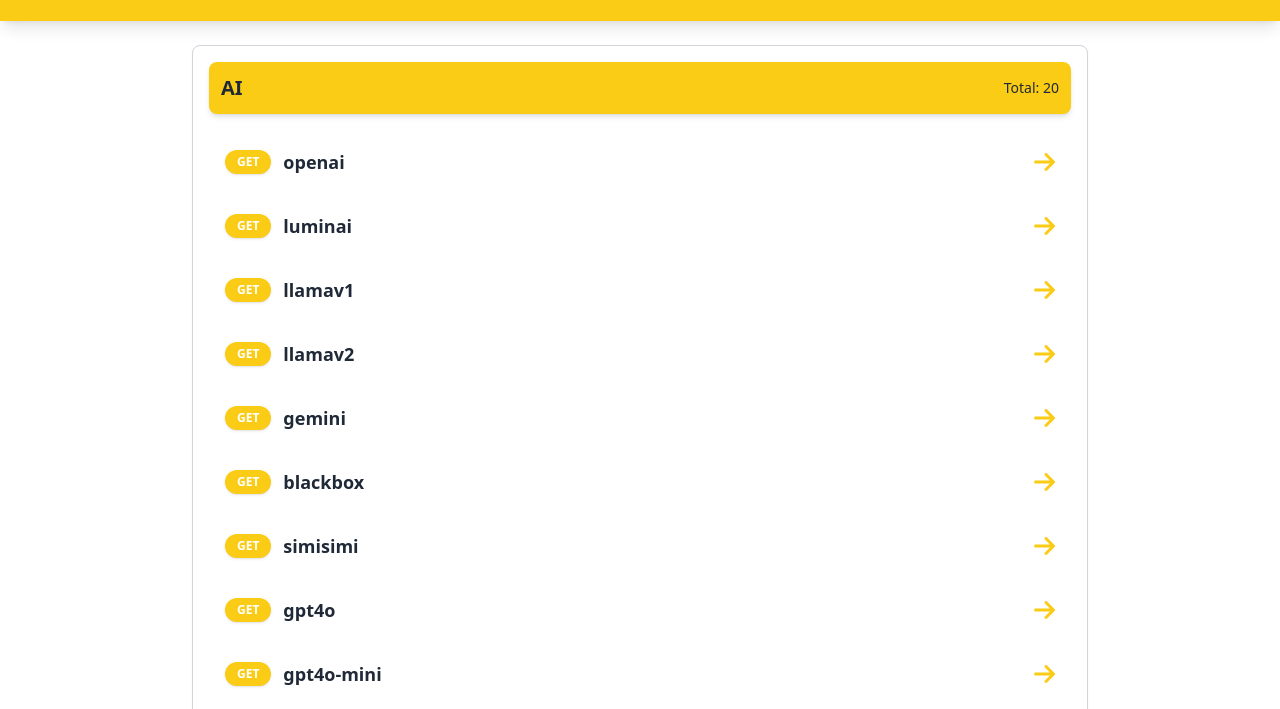
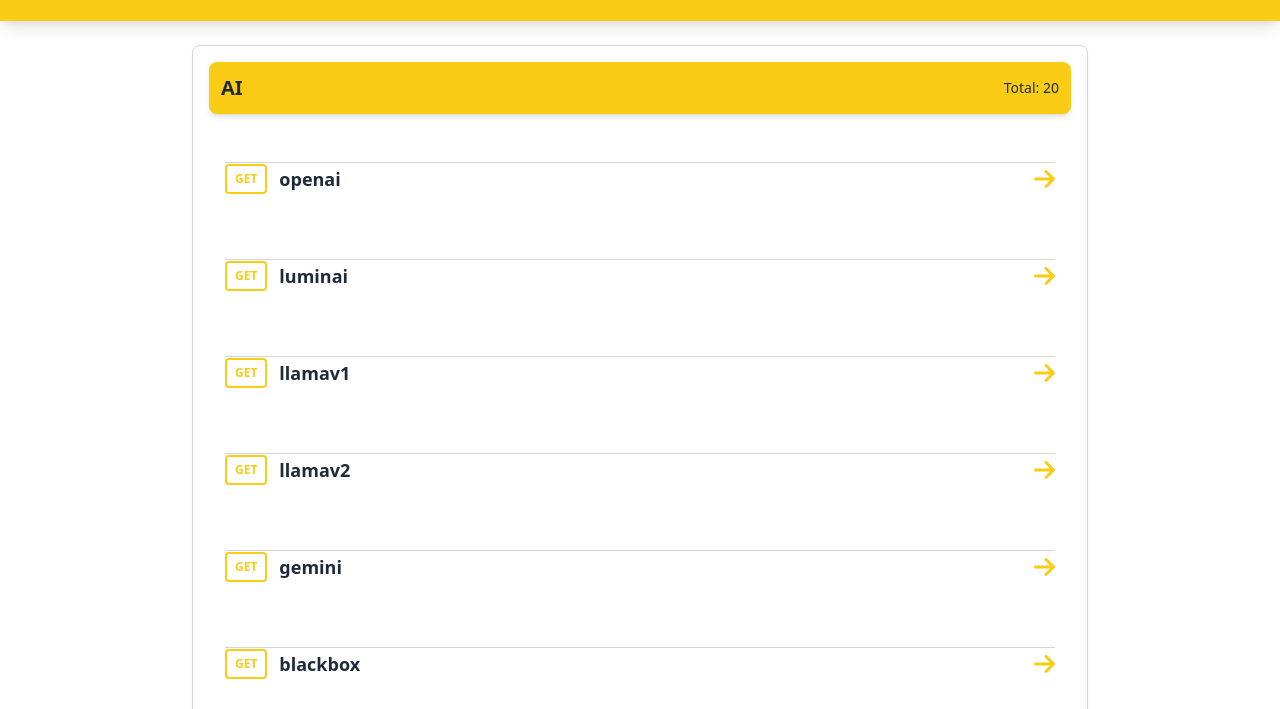
Before and after one commit to Saannan/Web, a website: page public/index.html in a window 1280 px wide. Shown: the part 91-800 px from the top of the page. Drawn offline with nearby package versions, Linux system fonts and the light colour scheme.

Commit message:
Add files via upload

```diff
--- a/public/index.html
+++ b/public/index.html
@@ -12,51 +12,49 @@
   <script src="https://cdn.tailwindcss.com"></script>
   <script src="https://cdnjs.cloudflare.com/ajax/libs/font-awesome/6.0.0-beta3/js/all.min.js"></script>
   <style>
-    :root {
-      --yellow-light: #facc15;
-      --gray-light: #d1d5db;
-      --dark-gray: #2c3e50;
-      --dark-blueish: #34495e;
-    }
-
+    :root { --yellow-light: #facc15; --gray-light: #d1d5db; --dark-gray: #2c3e50; --dark-blueish: #34495e; }
     [data-theme="light"] {
       --bg-color: white;
       --text-color: #1f2937;
       --header-bg: var(--yellow-light);
       --card-bg: white;
       --card-border: var(--gray-light);
-      --button-icon: var(--text-color);
+      --title-card: #1f2937;
+      --button-border: var(--yellow-light);
+      --button-bg: transparent;
+      --button-text: var(--yellow-light);
+      --divider-color: var(--gray-light);
     }
-
     [data-theme="dark"] {
       --bg-color: var(--dark-gray);
-      --text-color: var(--yellow-light);
+      --text-color: white;
       --header-bg: var(--dark-blueish);
       --card-bg: var(--dark-blueish);
       --card-border: var(--dark-gray);
-      --button-icon: var(--yellow-light);
+      --title-card: white;
+      --button-border: white;
+      --button-bg: transparent;
+      --button-text: white;
+      --divider-color: white;
     }
-
-    body {
-      background-color: var(--bg-color);
-      color: var(--text-color);
-    }
-
+    body { background-color: var(--bg-color); color: var(--text-color); }
     .bg-header { background-color: var(--header-bg); }
     .text-header { color: var(--text-color); }
     .border-header { border-color: var(--card-border); }
-    .card {
-      background-color: var(--card-bg);
-      border-color: var(--card-border);
-    }
-    .theme-toggle {
-      background-color: transparent;
-      border: none;
-      cursor: pointer;
-    }
-    .theme-toggle i {
-      font-size: 1.5rem;
-      color: var(--button-icon);
+    .card { background-color: var(--card-bg); border-color: var(--card-border); }
+    .title-card { color: var(--title-card); }
+    .theme-toggle { background-color: transparent; border: none; cursor: pointer; }
+    .theme-toggle i { font-size: 1.5rem; color: var(--text-color); }
+    .divider { border-top: 1px solid var(--divider-color); margin-top: 1rem; margin-bottom: 1rem; }
+    .get-badge {
+      background-color: var(--button-bg);
+      border: 2px solid var(--button-border);
+      color: var(--button-text);
+      padding: 0.25rem 0.5rem;
+      border-radius: 0.25rem;
+      font-size: 0.75rem;
+      font-weight: bold;
+      display: inline-block;
     }
   </style>
 </head>
--- a/public/index.js
+++ b/public/index.js
@@ -412,6 +412,7 @@
     const categoryTitle = document.createElement("div");
     categoryTitle.classList.add("flex", "justify-between", "items-center", "text-xl", "font-bold", "bg-header", "text-header", "p-3", "rounded-lg", "shadow-md", "mb-4");
     const categoryName = document.createElement("span");
+    categoryName.classList.add("title-card");
     categoryName.innerText = category.name;
     const totalEndpoints = document.createElement("span");
     totalEndpoints.classList.add("text-sm", "font-medium", "text-header");
@@ -423,13 +424,11 @@
       const card = document.createElement("div");
       card.classList.add("flex", "flex-col", "items-start", "p-4", "cursor-pointer", "rounded-md", "hover:shadow-lg", "card");
       const topSection = document.createElement("div");
-      topSection.classList.add("flex", "items-center", "justify-between", "w-full");
+      topSection.classList.add("flex", "items-center", "justify-between", "w-full", "divider");
       const leftSection = document.createElement("div");
       leftSection.classList.add("flex", "items-center", "space-x-3");
       const getBadge = document.createElement("span");
-      getBadge.classList.add("px-3", "py-1", "rounded-full", "text-xs", "font-bold", "shadow");
-      getBadge.style.backgroundColor = "var(--yellow-light)";
-      getBadge.style.color = "white";
+      getBadge.classList.add("get-badge");
       getBadge.innerText = "GET";
       const apiTitle = document.createElement("span");
       apiTitle.classList.add("font-semibold", "text-lg", "text-header");
@@ -438,7 +437,7 @@
       leftSection.appendChild(apiTitle);
       const tryButton = document.createElement("a");
       tryButton.classList.add("text-2xl");
-      tryButton.innerHTML = `<i class="fas fa-arrow-right" style="color: var(--yellow-light);"></i>`;
+      tryButton.innerHTML = `<i class="fas fa-arrow-right" style="color: var(--button-text);"></i>`;
       tryButton.href = `https://vapis.my.id/api/${api.service}?${api.q}`;
       tryButton.target = "_blank";
       topSection.appendChild(leftSection);
```
